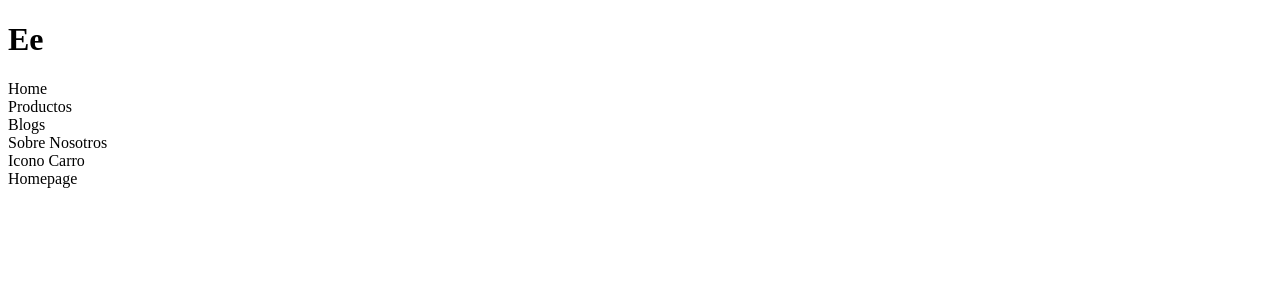
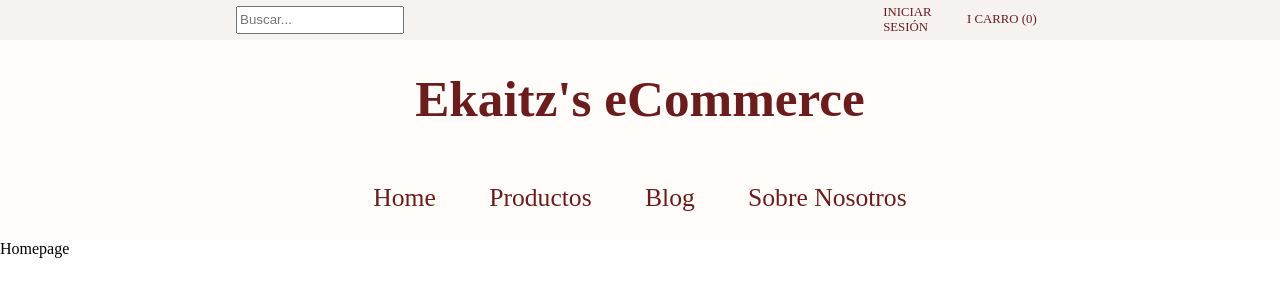
Before and after one commit to Ekasestao/Ekaitz_Capstone_Project, a React (Vite) app in the folder React Capstone Project/: page / in a window 1280 px wide. Shown: the top 300 px of the page. Built offline with nearby package versions, Linux system fonts and the light colour scheme; no server answers.

Commit message:
Capstone project

```diff
--- a/React Capstone Project/src/Components/App.jsx
+++ b/React Capstone Project/src/Components/App.jsx
@@ -73,7 +73,7 @@ class App extends Component {
 
   render() {
     return (
-      <div>
+      <div className="app-wrapper">
         <Navbar username={this.state.username} />
         <Home />
       </div>
--- a/React Capstone Project/src/Components/Navigation/navbar.jsx
+++ b/React Capstone Project/src/Components/Navigation/navbar.jsx
@@ -8,16 +8,34 @@ class Navbar extends Component {
   render() {
     return (
       <div className="nav-wrapper">
-        <div className="nav-left-side">
-          <h1>Ee</h1>
-          <div className="links-wrapper">
-            <div className="link">Home</div>
-            <div className="link">Productos</div>
-            <div className="link">Blogs</div>
-            <div className="link">Sobre Nosotros</div>
+        <div className="nav-top-wrapper">
+          <div className="nav-left-side">
+            <input type="text" placeholder={"Buscar..."} />
+          </div>
+
+          <div className="nav-right-side">
+            <div className="nav-login">Iniciar Sesión</div>
+
+            <div className="nav-cart">i Carro (0)</div>
           </div>
         </div>
-        <div className="nav-right-side">Icono Carro {this.props.username}</div>
+        <div className="nav-content-wrapper">
+          <div className="nav-logo">
+            <h1>Ekaitz's eCommerce</h1>
+          </div>
+
+          <div className="nav-links-wrapper">
+            <div className="nav-link">Home</div>
+
+            <div className="nav-link">Productos</div>
+
+            <div className="nav-link">Blog</div>
+
+            <div className="nav-link">
+              <a href="#">Sobre Nosotros</a>
+            </div>
+          </div>
+        </div>
       </div>
     );
   }
--- a/React Capstone Project/src/Components/Pages/home.jsx
+++ b/React Capstone Project/src/Components/Pages/home.jsx
@@ -6,7 +6,7 @@ class Home extends Component {
   }
 
   render() {
-    return <div>Homepage</div>;
+    return <div className="home-wrapper">Homepage</div>;
   }
 }
 
--- /dev/null
+++ b/React Capstone Project/src/Styles/app.scss
@@ -0,0 +1,3 @@
+.app-wrapper {
+  display: flex;
+}
--- /dev/null
+++ b/React Capstone Project/src/Styles/base.scss
@@ -0,0 +1,4 @@
+body {
+  margin: 0;
+  padding: 0;
+}
--- a/React Capstone Project/src/Styles/main.scss
+++ b/React Capstone Project/src/Styles/main.scss
@@ -1 +1,4 @@
+@import "./base.scss";
 @import "./variables.scss";
+@import "./mixins.scss";
+@import "./navbar.scss";
--- /dev/null
+++ b/React Capstone Project/src/Styles/navbar.scss
@@ -0,0 +1,83 @@
+.nav-wrapper {
+  display: grid;
+  grid-template-rows: 0.2fr 1fr;
+  height: 240px;
+  width: 100%;
+  color: #6b1d1d;
+
+  .nav-top-wrapper {
+    display: grid;
+    grid-template-columns: 1fr 1fr;
+    background-color: #f5f2ef;
+
+    .nav-left-side {
+      display: flex;
+      justify-content: center;
+      align-items: center;
+
+      input {
+        height: 55%;
+        width: 25%;
+      }
+    }
+
+    .nav-right-side {
+      display: grid;
+      grid-template-columns: 1.2fr 1fr;
+      padding: 0px 38%;
+      font-size: 0.8em;
+      .nav-login {
+        display: flex;
+        justify-content: center;
+        align-items: center;
+        width: 100%;
+        text-transform: uppercase;
+      }
+
+      .nav-cart {
+        display: flex;
+        justify-content: center;
+        align-items: center;
+        width: 100%;
+        text-transform: uppercase;
+      }
+    }
+  }
+
+  .nav-content-wrapper {
+    display: grid;
+    grid-template-rows: 1.4fr 1fr;
+    background-color: #fffcf9;
+
+    .nav-logo {
+      display: block;
+      place-self: center;
+      font-size: 1.6em;
+
+      h1 {
+        margin: 0;
+        padding: 0;
+      }
+    }
+
+    .nav-links-wrapper {
+      display: flex;
+      padding: 0 25%;
+      justify-content: space-evenly;
+      align-items: center;
+      .nav-link {
+        font-size: 1.6em;
+
+        a {
+          text-decoration: none;
+          color: #6b1d1d;
+          transition: 0.2s all ease-in-out;
+
+          &:hover {
+            color: #ca3838;
+          }
+        }
+      }
+    }
+  }
+}
```
Also changed, not shown: React Capstone Project/src/Components/Pages/aboutus.jsx (added), React Capstone Project/src/Components/Pages/blog.jsx (added), React Capstone Project/src/Styles/mixins.scss (added).
